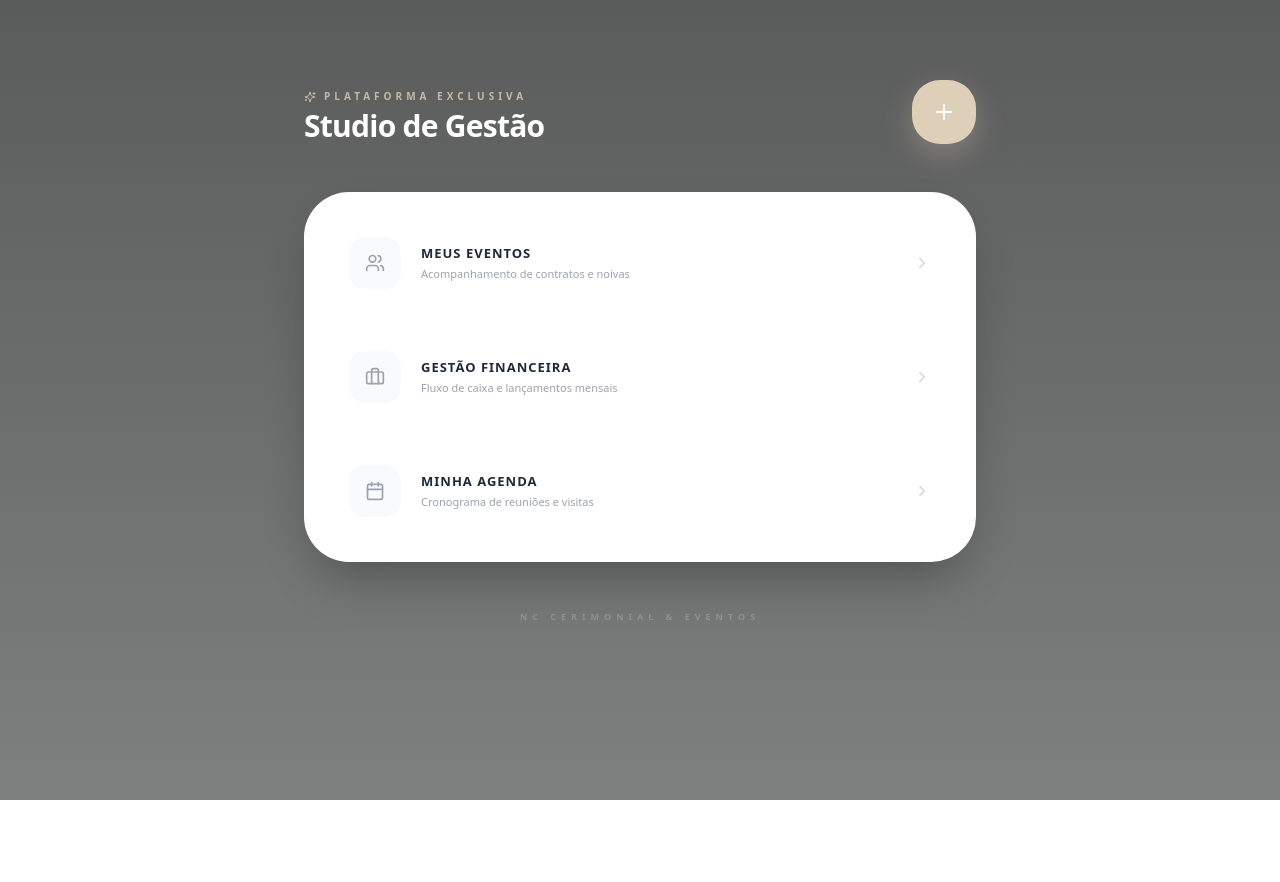
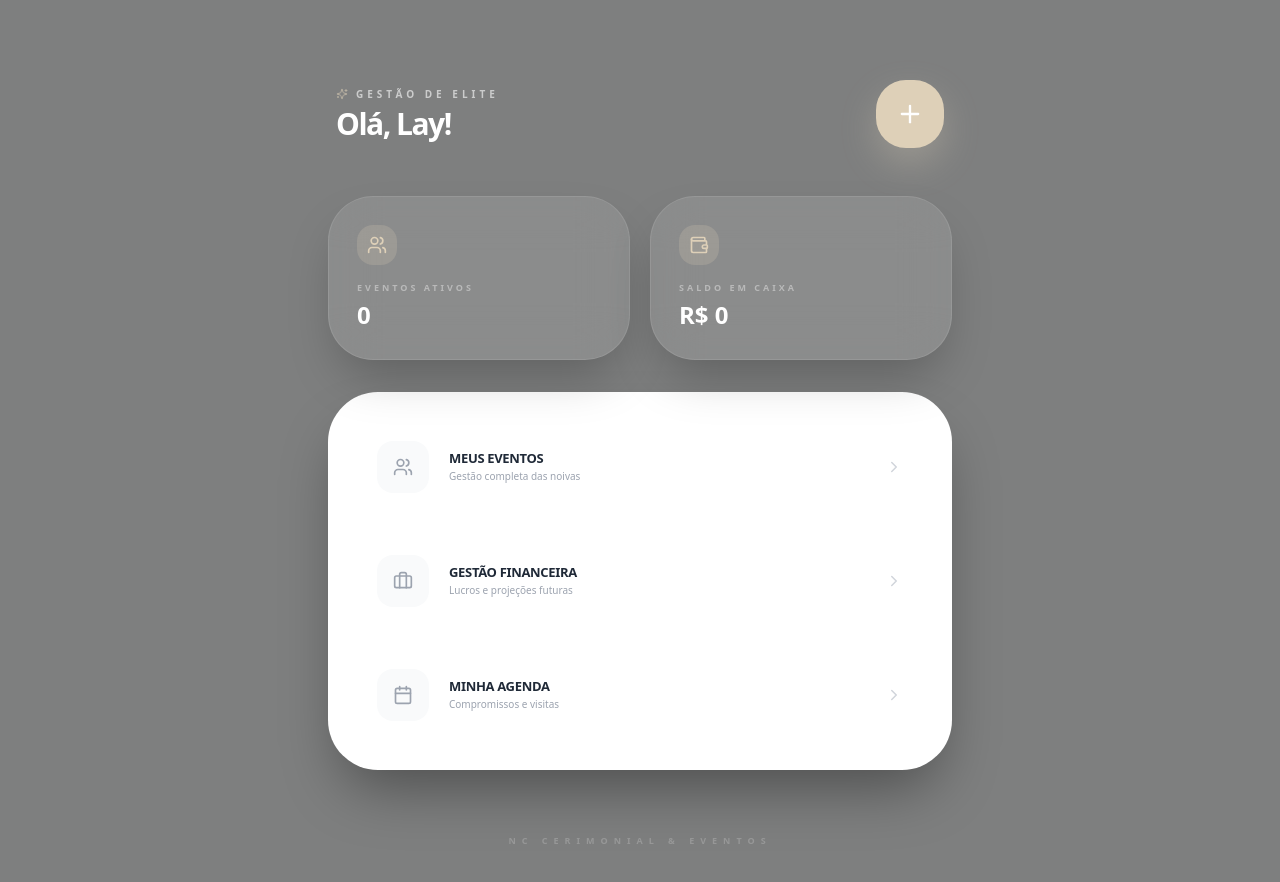
Before and after one commit to layssa20pinheiro-oss/app-checklist-v2, a Next.js app: page / in a window 1280 px wide. Shown: the top 882 px of the page. Before the commit the page ends 800 px from the top, so only its background shows below. Built offline with nearby package versions, Linux system fonts and the light colour scheme; no server answers; the database is empty.

Commit message:
Update index.js

```diff
--- a/pages/index.js
+++ b/pages/index.js
@@ -1,53 +1,79 @@
 import { useRouter } from 'next/router';
-import { Plus, Users, Calendar, Briefcase, ChevronRight, Sparkles } from 'lucide-react';
+import { useState, useEffect } from 'react';
+import { createClient } from '@supabase/supabase-js';
+import { Plus, Users, Calendar, Briefcase, ChevronRight, Wallet, Sparkles } from 'lucide-react';
 import Head from 'next/head';
 
-export default function Home() {
+const supabase = createClient(
+  'https://rticfwqptlxkpgawpzwf.supabase.co',
+  'eyJhbGciOiJIUzI1NiIsInR5cCI6IkpXVCJ9.eyJpc3MiOiJzdXBhYmFzZSIsInJlZiI6InJ0aWNmd3FwdGx4a3BnYXdwendmIiwicm9sZSI6ImFub24iLCJpYXQiOjE3NzM4NDA2MTEsImV4cCI6MjA4OTQxNjYxMX0.vOmi-rKKxXuZ5SP7uZe81Cr0fKW_fWN4Hmuf90soijM'
+);
+
+export default function DashboardNC() {
   const router = useRouter();
+  const [estatisticas, setEstatisticas] = useState({ ativos: 0, saldo: 0 });
+
+  useEffect(() => {
+    async function carregarDashboard() {
+      const { count } = await supabase.from('eventos').select('*', { count: 'exact', head: true });
+      const { data: fin } = await supabase.from('financeiro_negocio').select('valor, tipo');
+
+      const total = fin?.reduce((acc, curr) =>
+        curr.tipo === 'receita' ? acc + Number(curr.valor) : acc - Number(curr.valor), 0) || 0;
+
+      setEstatisticas({ ativos: count || 0, saldo: total });
+    }
+    carregarDashboard();
+  }, []);
 
   return (
-    <div className="min-h-screen bg-gradient-to-b from-[#5a5b5b] to-[#7e7f7f] font-sans pb-10 px-6">
-      <Head><title>Studio NC | Gestão de Eventos</title></Head>
+    <div className="min-h-screen bg-[#7e7f7f] font-sans pb-10">
+      <Head><title>Studio NC | Controladoria de Eventos</title></Head>
 
-      {/* HEADER SOFISTICADO */}
-      <div className="pt-20 pb-12 max-w-2xl mx-auto flex justify-between items-end">
-        <div className="space-y-1">
-          <div className="flex items-center gap-2 text-[#ded0b8] opacity-80">
-            <Sparkles size={12} />
-            <p className="text-[10px] uppercase font-bold tracking-[4px]">Plataforma Exclusiva</p>
+      {/* HEADER PREMIUM */}
+      <div className="pt-20 pb-12 px-8 max-w-2xl mx-auto flex justify-between items-center text-white">
+        <div>
+          <div className="flex items-center gap-2 mb-1 opacity-60">
+            <Sparkles size={12} className="text-[#ded0b8]" />
+            <span className="text-[10px] font-bold uppercase tracking-[4px]">Gestão de Elite</span>
           </div>
-          <h1 className="text-white text-3xl font-bold tracking-tight">Studio de Gestão</h1>
+          <h1 className="text-3xl font-bold tracking-tighter">Olá, Lay!</h1>
         </div>
-
         <button
           onClick={() => router.push('/eventos-novo')}
-          className="p-5 bg-[#ded0b8] rounded-[28px] text-white shadow-[0_10px_30px_rgba(222,208,184,0.3)] active:scale-95 transition-all"
+          className="p-5 bg-[#ded0b8] rounded-[30px] text-white shadow-[0_15px_35px_rgba(222,208,184,0.3)] active:scale-95 transition-all"
         >
-          <Plus size={24} />
+          <Plus size={28} />
         </button>
       </div>
 
-      {/* CONTAINER PRINCIPAL BRANCO COM DESIGN CLEAN */}
-      <div className="max-w-2xl mx-auto bg-white rounded-[45px] p-5 shadow-[0_25px_50px_-12px_rgba(0,0,0,0.3)] space-y-3">
+      <div className="max-w-2xl mx-auto px-6 space-y-8">
+
+        {/* CARDS DE RESUMO (A BELEZA DOS NÚMEROS) */}
+        <div className="grid grid-cols-2 gap-5">
+          <div className="bg-white/10 backdrop-blur-xl border border-white/10 p-7 rounded-[45px] shadow-2xl">
+            <div className="w-10 h-10 bg-[#ded0b8]/20 rounded-2xl flex items-center justify-center mb-4 text-[#ded0b8]">
+              <Users size={20} />
+            </div>
+            <p className="text-white/40 text-[9px] font-bold uppercase tracking-[3px] mb-1">Eventos Ativos</p>
+            <h3 className="text-white text-2xl font-bold">{estatisticas.ativos}</h3>
+          </div>
+
+          <div className="bg-white/10 backdrop-blur-xl border border-white/10 p-7 rounded-[45px] shadow-2xl">
+            <div className="w-10 h-10 bg-[#ded0b8]/20 rounded-2xl flex items-center justify-center mb-4 text-[#ded0b8]">
+              <Wallet size={20} />
+            </div>
+            <p className="text-white/40 text-[9px] font-bold uppercase tracking-[3px] mb-1">Saldo em Caixa</p>
+            <h3 className="text-white text-2xl font-bold">R$ {estatisticas.saldo.toLocaleString('pt-BR')}</h3>
+          </div>
+        </div>
+
+        {/* MENU DE NAVEGAÇÃO SOFISTICADO */}
+        <div className="bg-white rounded-[50px] p-6 shadow-[0_30px_60px_-15px_rgba(0,0,0,0.4)] space-y-3">
           {[
-          {
-            label: 'Meus Eventos',
-            sub: 'Acompanhamento de contratos e noivas',
-            rota: '/eventos-lista',
-            icon: <Users size={20}/>
-          },
-          {
-            label: 'Gestão Financeira',
-            sub: 'Fluxo de caixa e lançamentos mensais',
-            rota: '/financeiro',
-            icon: <Briefcase size={20}/>
-          },
-          {
-            label: 'Minha Agenda',
-            sub: 'Cronograma de reuniões e visitas',
-            rota: '/agenda',
-            icon: <Calendar size={20}/>
-          }
+            { label: 'Meus Eventos', sub: 'Gestão completa das noivas', rota: '/eventos-lista', icon: <Users size={20}/> },
+            { label: 'Gestão Financeira', sub: 'Lucros e projeções futuras', rota: '/financeiro', icon: <Briefcase size={20}/> },
+            { label: 'Minha Agenda', sub: 'Compromissos e visitas', rota: '/agenda', icon: <Calendar size={20}/> }
           ].map((item, idx) => (
             <button
               key={idx}
@@ -59,18 +85,19 @@ export default function Home() {
                   {item.icon}
                 </div>
                 <div className="text-left">
-                <h4 className="text-[13px] font-bold text-gray-800 uppercase tracking-[1px]">{item.label}</h4>
-                <p className="text-[11px] text-gray-400 mt-0.5">{item.sub}</p>
+                  <h4 className="text-[13px] font-bold text-gray-800 uppercase tracking-tight">{item.label}</h4>
+                  <p className="text-[10px] text-gray-400 font-medium">{item.sub}</p>
                 </div>
               </div>
-            <ChevronRight size={18} className="text-gray-300 group-hover:text-[#ded0b8] transition-all" />
+              <ChevronRight size={18} className="text-gray-300 group-hover:translate-x-1 transition-transform" />
             </button>
           ))}
         </div>
 
-      {/* RODAPÉ DISCRETO */}
-      <div className="mt-12 text-center">
-        <p className="text-white/20 text-[9px] font-bold uppercase tracking-[5px]">NC Cerimonial & Eventos</p>
+        {/* ASSINATURA */}
+        <div className="text-center pt-8">
+            <p className="text-white/20 text-[9px] font-bold uppercase tracking-[6px]">NC Cerimonial & Eventos</p>
+        </div>
       </div>
     </div>
   );
```
Lines whose indentation alone changed are shown as unchanged.
